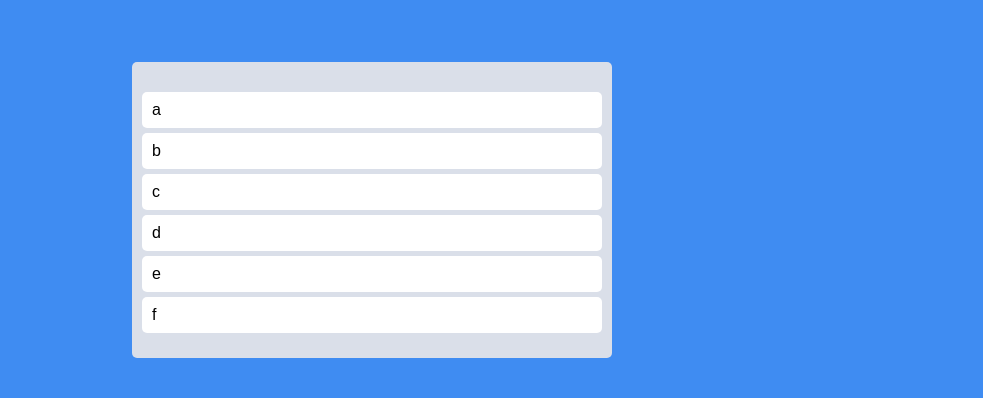
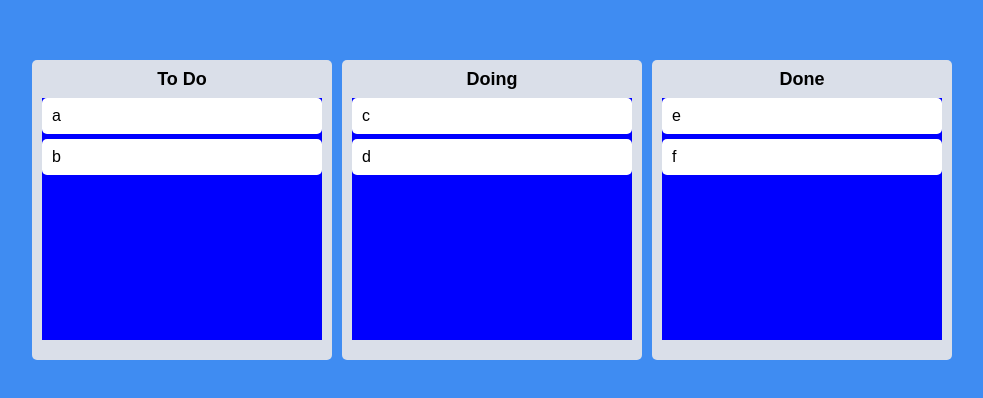
Before and after one commit to EUNSEO814/nomadCoders-React-Master-Class, a React (Create React App) app in the folder trello/: page / in a window 1280 px wide. Shown: the part 190-588 px from the top of the page, without its empty margins (268-1251 px from the left). Built offline with nearby package versions, Linux system fonts and the light colour scheme.

Commit message:
⚡️ Add Multi Board

```diff
--- a/trello/src/App.tsx
+++ b/trello/src/App.tsx
@@ -1,12 +1,12 @@
-import { DragDropContext, Droppable, DropResult } from "react-beautiful-dnd";
+import { DragDropContext, DropResult } from "react-beautiful-dnd";
 import { useRecoilState } from "recoil";
 import styled from "styled-components";
 import { toDoState } from "./atoms";
-import DraggableCard from "./Components/DraggableCard";
+import Board from "./Components/Board";
 
 const Wrapper = styled.div`
   display: flex;
-  max-width: 480px;
+  max-width: 680px;
   width: 100%;
   margin: 0 auto;
   justify-content: center;
@@ -17,44 +17,54 @@ const Wrapper = styled.div`
 const Boards = styled.div`
   display: grid;
   width: 100%;
-  grid-template-columns: repeat(1, 1fr);
-`;
-
-const Board = styled.div`
-  padding: 20px 10px;
-  padding-top: 30px;
-  background-color: ${(props) => props.theme.boardColor};
-  border-radius: 5px;
-  min-height: 200px;
+  gap: 10px;
+  grid-template-columns: repeat(3, 1fr);
 `;
 
 function App() {
   const [toDos, setToDos] = useRecoilState(toDoState);
-  const onDragEnd = ({ draggableId, destination, source }: DropResult) => {
+  const onDragEnd = (info: DropResult) => {
+    console.log(info);
+    const { destination, draggableId, source } = info;
     if (!destination) return;
-    setToDos((oldToDos) => {
-      const toDosCopy = [...oldToDos];
-      // 1) Delete item on source.index
-      toDosCopy.splice(source.index, 1);
-      // 2) Put back the item on the destination.index
-      toDosCopy.splice(destination?.index, 0, draggableId);
-      return toDosCopy;
-    });
+    if (destination?.droppableId === source.droppableId) {
+      // same board movement.
+
+      setToDos((allBoards) => {
+        const boardCopy = [...allBoards[source.droppableId]];
+        // 1) Delete item on source.index
+        boardCopy.splice(source.index, 1);
+        // 2) Put back the item on the destination.index
+        boardCopy.splice(destination?.index, 0, draggableId);
+        return {
+          ...allBoards,
+          [source.droppableId]: boardCopy,
+        };
+      });
+    }
+
+    if (destination.droppableId !== source.droppableId) {
+      // cross board movement
+      setToDos((allBoards) => {
+        const sourceBoard = [...allBoards[source.droppableId]];
+        const destinationBoard = [...allBoards[destination.droppableId]];
+        sourceBoard.splice(source.index, 1);
+        destinationBoard.splice(destination.index, 0, draggableId);
+        return {
+          ...allBoards,
+          [source.droppableId]: sourceBoard,
+          [destination.droppableId]: destinationBoard,
+        };
+      });
+    }
   };
   return (
     <DragDropContext onDragEnd={onDragEnd}>
       <Wrapper>
         <Boards>
-          <Droppable droppableId="one">
-            {(magic) => (
-              <Board ref={magic.innerRef} {...magic.droppableProps}>
-                {toDos.map((toDo, index) => (
-                  <DraggableCard key={toDo} index={index} toDo={toDo} />
-                ))}
-                {magic.placeholder}
-              </Board>
-            )}
-          </Droppable>
+          {Object.keys(toDos).map((boardId) => (
+            <Board boardId={boardId} toDos={toDos[boardId]} key={boardId} />
+          ))}
         </Boards>
       </Wrapper>
     </DragDropContext>
--- /dev/null
+++ b/trello/src/Components/Board.tsx
@@ -0,0 +1,49 @@
+import { Droppable } from "react-beautiful-dnd";
+import styled from "styled-components";
+import DraggableCard from "./DraggableCard";
+
+const Wrapper = styled.div`
+  width: 300px;
+  padding: 20px 10px;
+  padding-top: 10px;
+  background-color: ${(props) => props.theme.boardColor};
+  border-radius: 5px;
+  min-height: 300px;
+  display: flex;
+  flex-direction: column;
+`;
+
+const Title = styled.h2`
+  text-align: center;
+  font-weight: 600;
+  margin-bottom: 10px;
+  font-size: 18px;
+`;
+
+const Area = styled.div`
+  background-color: blue;
+  flex-grow: 1;
+`;
+interface IBoardProps {
+  toDos: string[];
+  boardId: string;
+}
+const Board = ({ toDos, boardId }: IBoardProps) => {
+  return (
+    <Wrapper>
+      <Title>{boardId}</Title>
+      <Droppable droppableId={boardId}>
+        {(magic) => (
+          <Area ref={magic.innerRef} {...magic.droppableProps}>
+            {toDos.map((toDo, index) => (
+              <DraggableCard key={toDo} index={index} toDo={toDo} />
+            ))}
+            {magic.placeholder}
+          </Area>
+        )}
+      </Droppable>
+    </Wrapper>
+  );
+};
+
+export default Board;
--- a/trello/src/atoms.tsx
+++ b/trello/src/atoms.tsx
@@ -1,6 +1,14 @@
 import { atom } from "recoil";
 
-export const toDoState = atom({
+interface IToDoState {
+  [key: string]: string[];
+}
+
+export const toDoState = atom<IToDoState>({
   key: "toDo",
-  default: ["a", "b", "c", "d", "e", "f"],
+  default: {
+    "To Do": ["a", "b"],
+    Doing: ["c", "d"],
+    Done: ["e", "f"],
+  },
 });
```
